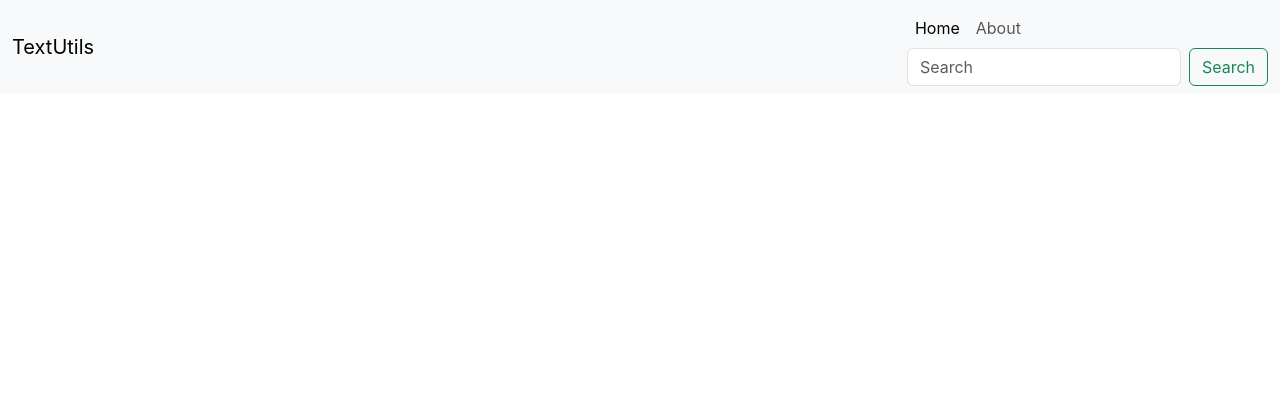
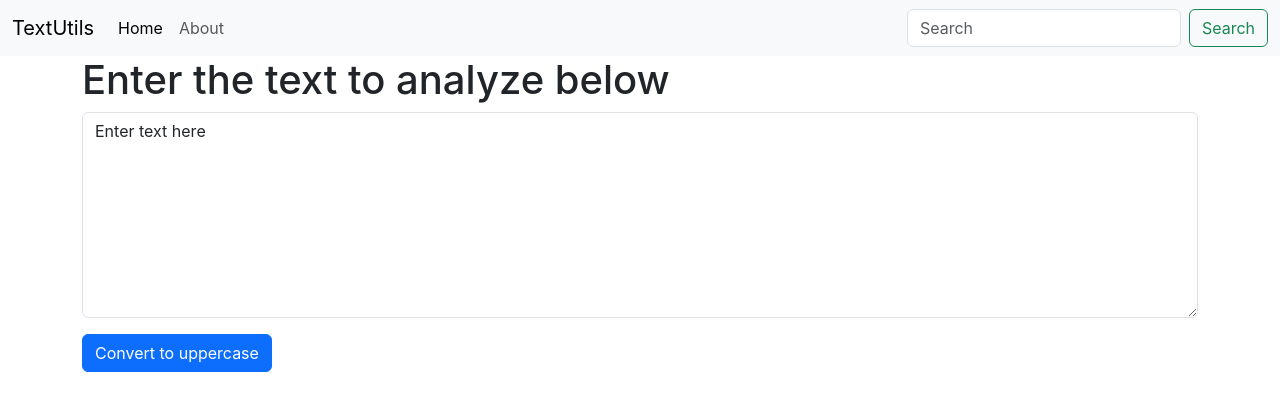
Before and after one commit to Veerupatil45/React-Tutorial, a React (Create React App) app: page / in a window 1280 px wide. Shown: the top 410 px of the page. Built offline with nearby package versions, Linux system fonts and the light colour scheme.

Commit message:
addeda a Text area and convert text to uppercase

```diff
--- a/src/App.js
+++ b/src/App.js
@@ -1,32 +1,18 @@
 
 import './App.css';
+import Navbar from './components/Navbar';
+import TextForm from './components/TextForm';
+
 
 function App() {
   return (
     <>
-    <nav className="navbar navbar-expand-lg bg-body-tertiary">
-  <div className="container-fluid">
-    <a className="navbar-brand" href="/">TextUtils</a>
-    <button className="navbar-toggler" type="button" data-bs-toggle="collapse" data-bs-target="#navbarSupportedContent" aria-controls="navbarSupportedContent" aria-expanded="false" aria-label="Toggle navigation">
-      <span className="navbar-toggler-icon"></span>
-    </button>
-    <div classNameName="collapse navbar-collapse" id="navbarSupportedContent">
-      <ul className="navbar-nav me-auto mb-2 mb-lg-0">
-        <li className="nav-item">
-          <a className="nav-link active" aria-current="page" href="/">Home</a>
-        </li>
-        <li className="nav-item">
-          <a className="nav-link" href="/">About</a>
-        </li>
 
-      </ul>
-      <form className="d-flex" role="search">
-        <input className="form-control me-2" type="search" placeholder="Search" aria-label="Search"/>
-        <button className="btn btn-outline-success" type="submit">Search</button>
-      </form>
-    </div>
-  </div>
-</nav>
+   <Navbar title="TextUtils"/>
+   <div className='container'>
+    <TextForm heading="Enter the text to analyze below"></TextForm>
+   </div>
+
     </>
 
   );
--- /dev/null
+++ b/src/components/Navbar.js
@@ -0,0 +1,37 @@
+import React from 'react'
+import PropTypes from 'prop-types'
+
+
+export default function Navbar(props) {
+  return (
+    <div>
+      <nav className="navbar navbar-expand-lg bg-body-tertiary">
+  <div className="container-fluid">
+    <a className="navbar-brand" href="/">{props.title}</a>
+    <button className="navbar-toggler" type="button" data-bs-toggle="collapse" data-bs-target="#navbarSupportedContent" aria-controls="navbarSupportedContent" aria-expanded="false" aria-label="Toggle navigation">
+      <span className="navbar-toggler-icon"></span>
+    </button>
+    <div className="collapse navbar-collapse" id="navbarSupportedContent">
+      <ul className="navbar-nav me-auto mb-2 mb-lg-0">
+        <li className="nav-item">
+          <a className="nav-link active" aria-current="page" href="/">Home</a>
+        </li>
+        <li className="nav-item">
+          <a className="nav-link" href="/">About</a>
+        </li>
+
+      </ul>
+      <form className="d-flex" role="search">
+        <input className="form-control me-2" type="search" placeholder="Search" aria-label="Search"/>
+        <button className="btn btn-outline-success" type="submit">Search</button>
+      </form>
+    </div>
+  </div>
+</nav>
+    </div>
+  )
+}
+
+Navbar.prototype={title:PropTypes.string,
+    aboutText:PropTypes.string
+}
--- /dev/null
+++ b/src/components/TextForm.js
@@ -0,0 +1,29 @@
+
+import React, {useState} from 'react'
+
+
+export default function TextForm(props) {
+    const handleUpClick=()=>{
+        console.log("uppercase was clicked" + text);
+        let newText=text.toUpperCase();
+        setText(newText)
+    }
+
+    const handleOnChange=(event)=>{
+        console.log("onchange")
+        setText(event.target.value)
+    }
+    const [text, setText]=useState('Enter text here');
+
+  return (
+    <div>
+        <h1>{props.heading}</h1>
+        <div className="mb-3">
+
+            <textarea className="form-control" id="mybox" value={text}
+           onChange={handleOnChange} rows="8"></textarea>
+        </div>
+        <button className="btn btn-primary" onClick={handleUpClick}>Convert to uppercase</button>
+    </div>
+  )
+}
```
